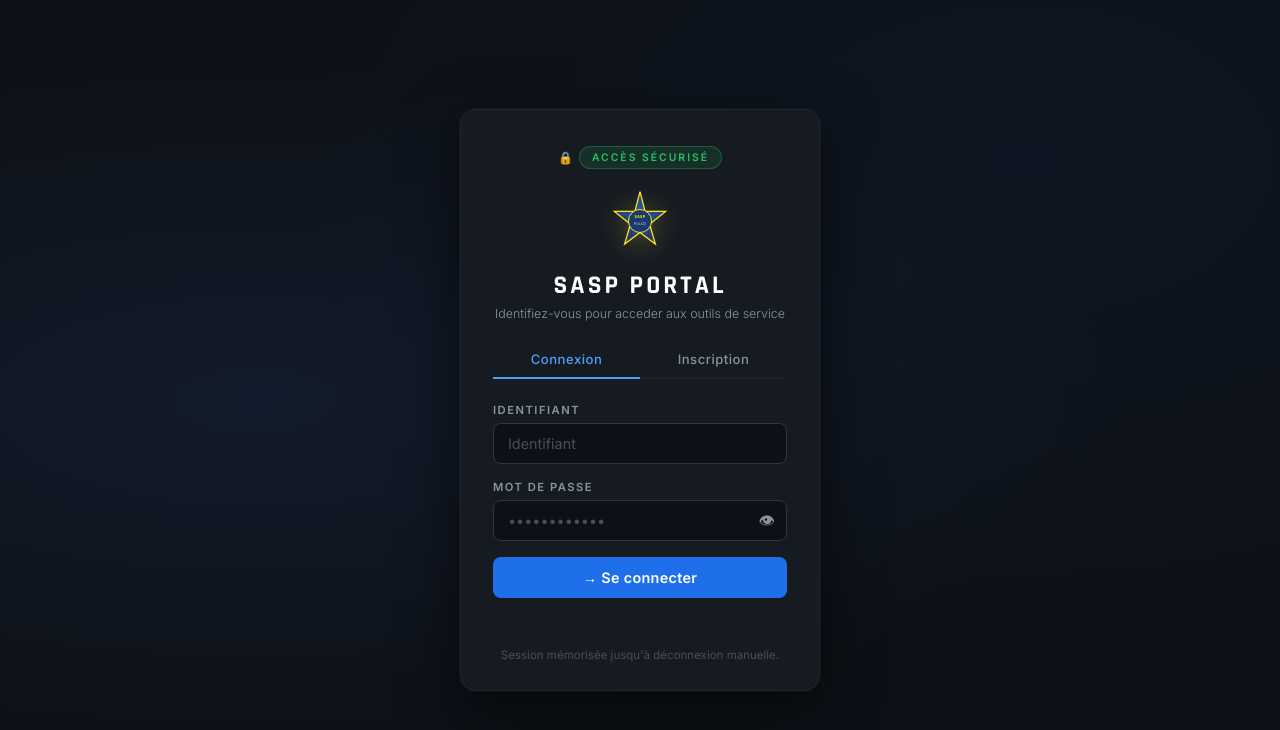
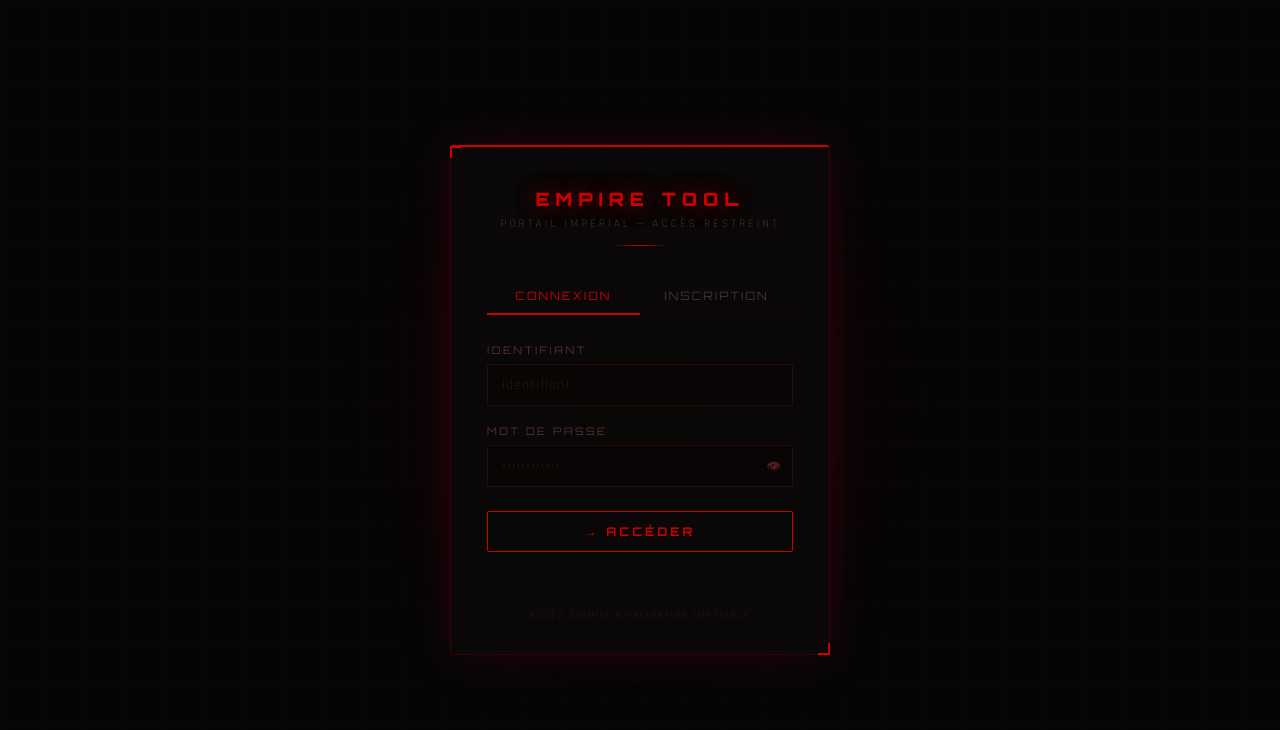
Before and after one commit to Rister30/empiretool, a website: page public/login.html in a window 1280 px wide. Drawn offline with Linux system fonts and the light colour scheme.

```diff
--- a/public/login.html
+++ b/public/login.html
@@ -2,168 +2,209 @@
 <html lang="fr">
 <head>
   <meta charset="UTF-8">
-  <title>SASP Portal - Connexion</title>
-  <link href="https://fonts.googleapis.com/css2?family=Rajdhani:wght@500;600;700&family=Inter:wght@300;400;500;600&display=swap" rel="stylesheet">
+  <title>Empire Tool - Portail</title>
+  <link href="https://fonts.googleapis.com/css2?family=Orbitron:wght@400;600;700;900&family=Rajdhani:wght@300;400;500&display=swap" rel="stylesheet">
   <style>
     *, *::before, *::after { margin: 0; padding: 0; box-sizing: border-box; }
 
     body {
-      background: #0d1117;
+      background: #050508;
       min-height: 100vh;
       display: flex;
       align-items: center;
       justify-content: center;
-      font-family: 'Inter', sans-serif;
+      font-family: 'Rajdhani', sans-serif;
+      overflow: hidden;
+    }
+
+    /* Grille de fond style hologramme */
+    body::before {
+      content: '';
+      position: fixed;
+      inset: 0;
       background-image:
-        radial-gradient(ellipse at 20% 50%, rgba(30, 50, 90, 0.3) 0%, transparent 60%),
-        radial-gradient(ellipse at 80% 20%, rgba(20, 40, 80, 0.2) 0%, transparent 50%);
+        linear-gradient(rgba(180, 0, 0, 0.04) 1px, transparent 1px),
+        linear-gradient(90deg, rgba(180, 0, 0, 0.04) 1px, transparent 1px);
+      background-size: 40px 40px;
+      pointer-events: none;
+    }
+
+    /* Lueur centrale */
+    body::after {
+      content: '';
+      position: fixed;
+      top: 50%; left: 50%;
+      transform: translate(-50%, -50%);
+      width: 600px; height: 600px;
+      background: radial-gradient(ellipse, rgba(150, 0, 0, 0.12) 0%, transparent 70%);
+      pointer-events: none;
     }
 
     .card {
-      background: #161b22;
-      border: 1px solid #21262d;
-      border-radius: 16px;
-      width: 360px;
-      padding: 36px 32px 28px;
-      box-shadow: 0 20px 60px rgba(0,0,0,0.6), 0 0 0 1px rgba(255,255,255,0.03);
-      animation: fadeUp 0.4s ease;
+      position: relative;
+      background: rgba(10, 8, 8, 0.95);
+      border: 1px solid #3a0000;
+      border-top: 2px solid #cc0000;
+      border-radius: 4px;
+      width: 380px;
+      padding: 40px 36px 32px;
+      box-shadow:
+        0 0 40px rgba(180, 0, 0, 0.15),
+        0 0 80px rgba(180, 0, 0, 0.06),
+        inset 0 1px 0 rgba(255, 0, 0, 0.1);
+      animation: fadeUp 0.5s ease;
+      z-index: 1;
     }
 
+    /* Coins décoratifs */
+    .card::before, .card::after {
+      content: '';
+      position: absolute;
+      width: 12px; height: 12px;
+      border-color: #cc0000;
+      border-style: solid;
+    }
+    .card::before { top: -1px; left: -1px; border-width: 2px 0 0 2px; }
+    .card::after  { bottom: -1px; right: -1px; border-width: 0 2px 2px 0; }
+
     @keyframes fadeUp {
-      from { opacity: 0; transform: translateY(16px); }
-      to { opacity: 1; transform: translateY(0); }
+      from { opacity: 0; transform: translateY(20px); }
+      to   { opacity: 1; transform: translateY(0); }
     }
 
-    .secure-badge {
-      display: flex;
-      align-items: center;
-      justify-content: center;
-      margin-bottom: 20px;
+    /* Header */
+    .header {
+      text-align: center;
+      margin-bottom: 32px;
     }
-    .secure-badge span {
-      background: rgba(34, 197, 94, 0.12);
-      border: 1px solid rgba(34, 197, 94, 0.3);
-      color: #22c55e;
-      font-size: 0.65em;
-      font-weight: 600;
-      letter-spacing: 2px;
-      padding: 4px 12px;
-      border-radius: 20px;
+    .empire-title {
+      font-family: 'Orbitron', sans-serif;
+      font-size: 1.15em;
+      font-weight: 900;
+      color: #cc0000;
+      letter-spacing: 6px;
       text-transform: uppercase;
+      text-shadow: 0 0 20px rgba(200, 0, 0, 0.6), 0 0 40px rgba(200, 0, 0, 0.2);
     }
-    .secure-badge::before { content: '🔒'; font-size: 0.75em; margin-right: 6px; }
+    .subtitle {
+      font-size: 0.72em;
+      color: #4a3030;
+      letter-spacing: 3px;
+      text-transform: uppercase;
+      margin-top: 6px;
+      font-weight: 400;
+    }
+    .divider {
+      width: 60px; height: 1px;
+      background: linear-gradient(to right, transparent, #cc0000, transparent);
+      margin: 14px auto 0;
+    }
 
-    .logo-area { text-align: center; margin-bottom: 18px; }
-    .logo-area .badge-img {
-      width: 64px; height: 64px; margin-bottom: 12px;
-      filter: drop-shadow(0 4px 12px rgba(255, 232, 31, 0.25));
-    }
-    .logo-area h1 {
-      font-family: 'Rajdhani', sans-serif;
-      font-size: 1.6em; font-weight: 700;
-      color: #ffffff; letter-spacing: 3px; text-transform: uppercase;
-    }
-    .logo-area p { font-size: 0.78em; color: #8b949e; margin-top: 4px; font-weight: 300; }
-
+    /* Tabs */
     .tabs {
       display: flex;
-      border-bottom: 1px solid #21262d;
-      margin-bottom: 24px; margin-top: 20px;
+      border-bottom: 1px solid #1e0000;
+      margin-bottom: 28px;
     }
     .tab {
       flex: 1; text-align: center; padding: 10px 0;
-      font-size: 0.82em; font-weight: 500; color: #8b949e;
-      cursor: pointer; border-bottom: 2px solid transparent;
-      margin-bottom: -1px; transition: color 0.2s, border-color 0.2s;
-      letter-spacing: 0.5px;
+      font-size: 0.72em; font-weight: 500;
+      color: #4a3030; cursor: pointer;
+      border-bottom: 2px solid transparent;
+      margin-bottom: -1px;
+      transition: color 0.2s, border-color 0.2s;
+      letter-spacing: 2px;
+      text-transform: uppercase;
+      font-family: 'Orbitron', sans-serif;
     }
-    .tab.active { color: #4d9fff; border-bottom-color: #4d9fff; }
-    .tab:hover:not(.active) { color: #c9d1d9; }
+    .tab.active { color: #cc0000; border-bottom-color: #cc0000; }
+    .tab:hover:not(.active) { color: #7a2020; }
 
     .form-panel { display: none; }
     .form-panel.active { display: block; }
 
-    .field { margin-bottom: 16px; }
+    /* Champs */
+    .field { margin-bottom: 18px; }
     .field label {
-      display: block; font-size: 0.7em; font-weight: 600;
-      letter-spacing: 1.5px; color: #8b949e;
-      text-transform: uppercase; margin-bottom: 6px;
+      display: block;
+      font-size: 0.65em; font-weight: 500;
+      letter-spacing: 2.5px; color: #5a3030;
+      text-transform: uppercase; margin-bottom: 7px;
+      font-family: 'Orbitron', sans-serif;
     }
-
     .input-wrap { position: relative; }
     .input-wrap input {
-      width: 100%; padding: 11px 14px;
-      background: #0d1117; border: 1px solid #30363d;
-      border-radius: 8px; color: #e6edf3;
-      font-size: 0.9em; font-family: 'Inter', sans-serif;
-      transition: border-color 0.2s, box-shadow 0.2s; outline: none;
+      width: 100%;
+      padding: 11px 14px;
+      background: #0a0505;
+      border: 1px solid #2a0a0a;
+      border-radius: 2px;
+      color: #e0c0c0;
+      font-size: 0.88em;
+      font-family: 'Rajdhani', sans-serif;
+      letter-spacing: 1px;
+      transition: border-color 0.2s, box-shadow 0.2s;
+      outline: none;
     }
     .input-wrap input:focus {
-      border-color: #4d9fff;
-      box-shadow: 0 0 0 3px rgba(77, 159, 255, 0.1);
+      border-color: #cc0000;
+      box-shadow: 0 0 0 2px rgba(200, 0, 0, 0.1), 0 0 12px rgba(200, 0, 0, 0.1);
     }
-    .input-wrap input::placeholder { color: #484f58; }
+    .input-wrap input::placeholder { color: #2e1515; }
 
     .toggle-pass {
       position: absolute; right: 12px; top: 50%;
       transform: translateY(-50%);
-      background: none; border: none; color: #8b949e;
-      cursor: pointer; font-size: 1em; padding: 0; line-height: 1;
+      background: none; border: none; color: #4a2020;
+      cursor: pointer; font-size: 0.9em; padding: 0; line-height: 1;
     }
-    .toggle-pass:hover { color: #c9d1d9; }
+    .toggle-pass:hover { color: #cc0000; }
 
+    /* Bouton */
     .btn-primary {
       width: 100%; padding: 12px;
-      background: #1f6feb; color: white; border: none;
-      border-radius: 8px; font-size: 0.9em; font-weight: 600;
-      font-family: 'Inter', sans-serif; cursor: pointer; margin-top: 8px;
-      transition: background 0.2s, transform 0.1s, box-shadow 0.2s;
-      letter-spacing: 0.3px;
-      display: flex; align-items: center; justify-content: center; gap: 8px;
+      background: transparent;
+      color: #cc0000;
+      border: 1px solid #cc0000;
+      border-radius: 2px;
+      font-size: 0.75em; font-weight: 700;
+      font-family: 'Orbitron', sans-serif;
+      cursor: pointer; margin-top: 6px;
+      letter-spacing: 3px;
+      text-transform: uppercase;
+      transition: background 0.2s, color 0.2s, box-shadow 0.2s;
+      position: relative;
+      overflow: hidden;
     }
     .btn-primary:hover {
-      background: #388bfd;
-      box-shadow: 0 4px 16px rgba(31, 111, 235, 0.4);
+      background: #cc0000;
+      color: #000;
+      box-shadow: 0 0 20px rgba(200, 0, 0, 0.4);
     }
-    .btn-primary:active { transform: scale(0.98); }
+    .btn-primary:active { transform: scale(0.99); }
 
+    /* Messages */
     #msg-login, #msg-register {
-      text-align: center; font-size: 0.78em;
-      margin-top: 12px; min-height: 18px; color: #f85149;
+      text-align: center; font-size: 0.75em;
+      margin-top: 14px; min-height: 18px;
+      color: #cc0000; letter-spacing: 1px;
     }
-    .msg-success { color: #3fb950 !important; }
+    .msg-success { color: #4a7a4a !important; }
 
+    /* Footer */
     .card-footer {
-      text-align: center; margin-top: 20px;
-      font-size: 0.72em; color: #484f58;
+      text-align: center; margin-top: 24px;
+      font-size: 0.65em; color: #2a1515;
+      letter-spacing: 1.5px; text-transform: uppercase;
     }
   </style>
 </head>
 <body>
   <div class="card">
-
-    <div class="secure-badge">
-      <span>Accès Sécurisé</span>
-    </div>
-
-    <div class="logo-area">
-      <svg class="badge-img" viewBox="0 0 100 100" xmlns="http://www.w3.org/2000/svg">
-        <defs>
-          <radialGradient id="badgeGrad" cx="50%" cy="40%" r="55%">
-            <stop offset="0%" stop-color="#2d5a9e"/>
-            <stop offset="100%" stop-color="#1a3a6e"/>
-          </radialGradient>
-        </defs>
-        <polygon points="50,4 58,35 90,35 65,55 74,86 50,68 26,86 35,55 10,35 42,35"
-          fill="url(#badgeGrad)" stroke="#FFE81F" stroke-width="2"/>
-        <circle cx="50" cy="50" r="18" fill="#1a3a6e" stroke="#FFE81F" stroke-width="1.5"/>
-        <text x="50" y="46" text-anchor="middle" fill="#FFE81F" font-size="7"
-          font-family="Rajdhani,sans-serif" font-weight="700" letter-spacing="0.5">SASP</text>
-        <text x="50" y="57" text-anchor="middle" fill="#c9d1d9" font-size="5.5"
-          font-family="Inter,sans-serif">POLICE</text>
-      </svg>
-      <h1>SASP Portal</h1>
-      <p>Identifiez-vous pour acceder aux outils de service</p>
+    <div class="header">
+      <div class="empire-title">Empire Tool</div>
+      <div class="subtitle">Portail Impérial — Accès Restreint</div>
+      <div class="divider"></div>
     </div>
 
     <div class="tabs">
@@ -176,7 +217,7 @@
       <div class="field">
         <label>Identifiant</label>
         <div class="input-wrap">
-          <input type="text" id="login-username" placeholder="Identifiant" autocomplete="username" />
+          <input type="text" id="login-username" placeholder="identifiant" autocomplete="username" />
         </div>
       </div>
       <div class="field">
@@ -186,7 +227,7 @@
           <button class="toggle-pass" onclick="togglePass('login-password', this)" tabindex="-1">👁</button>
         </div>
       </div>
-      <button class="btn-primary" onclick="login()">→ Se connecter</button>
+      <button class="btn-primary" onclick="login()">→ Accéder</button>
       <p id="msg-login"></p>
     </div>
 
@@ -195,7 +236,7 @@
       <div class="field">
         <label>Identifiant</label>
         <div class="input-wrap">
-          <input type="text" id="reg-username" placeholder="Nouvel identifiant" autocomplete="off" />
+          <input type="text" id="reg-username" placeholder="nouvel identifiant" autocomplete="off" />
         </div>
       </div>
       <div class="field">
@@ -205,12 +246,11 @@
           <button class="toggle-pass" onclick="togglePass('reg-password', this)" tabindex="-1">👁</button>
         </div>
       </div>
-      <!-- Pas de sélecteur de rôle : rôle "membre" assigné automatiquement -->
-      <button class="btn-primary" onclick="register()">✚ Créer le compte</button>
+      <button class="btn-primary" onclick="register()">+ Créer</button>
       <p id="msg-register"></p>
     </div>
 
-    <div class="card-footer">Session mémorisée jusqu'à déconnexion manuelle.</div>
+    <div class="card-footer">Accès soumis à validation impériale</div>
   </div>
 
   <script>
@@ -265,7 +305,7 @@
       })
       const data = await res.json()
       if (res.ok) {
-        setMsg('msg-register', `✅ Compte "${username}" créé ! Un admin doit valider ton accès.`, true)
+        setMsg('msg-register', `Compte "${username}" créé. En attente de validation.`, true)
         document.getElementById('reg-username').value = ''
         document.getElementById('reg-password').value = ''
       } else {
```
